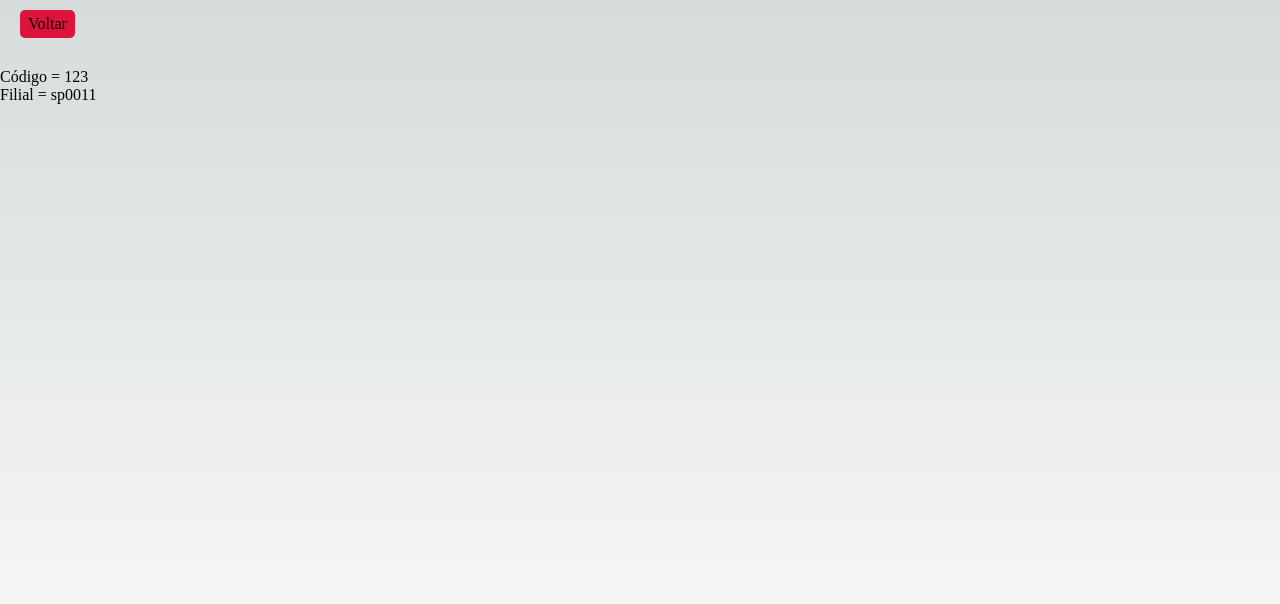
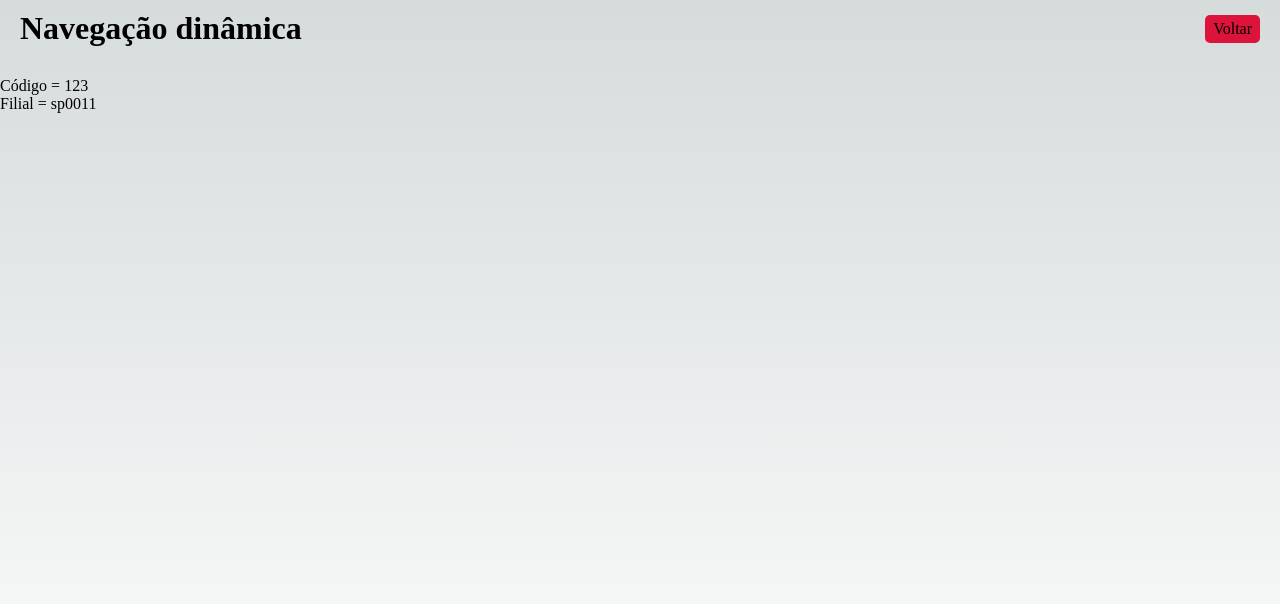
Before and after one commit to nicolas-magalhaes-clear/next-fundamentals, a Next.js app: page /cliente/sp0011/123 in a window 1280 px wide. Shown: the top 604 px of the page. Built offline with nearby package versions, Linux system fonts and the light colour scheme.

Commit message:
update: layout include title

```diff
--- a/src/components/Layout.jsx
+++ b/src/components/Layout.jsx
@@ -7,6 +7,7 @@ const Layout = (props) =>{
     return(
         <div className={styles.Layout}>
             <div className={styles.cabecalho}>
+            <h1>{props.titulo}</h1>
             <Link href="/" >Voltar</Link>
 
 
```
